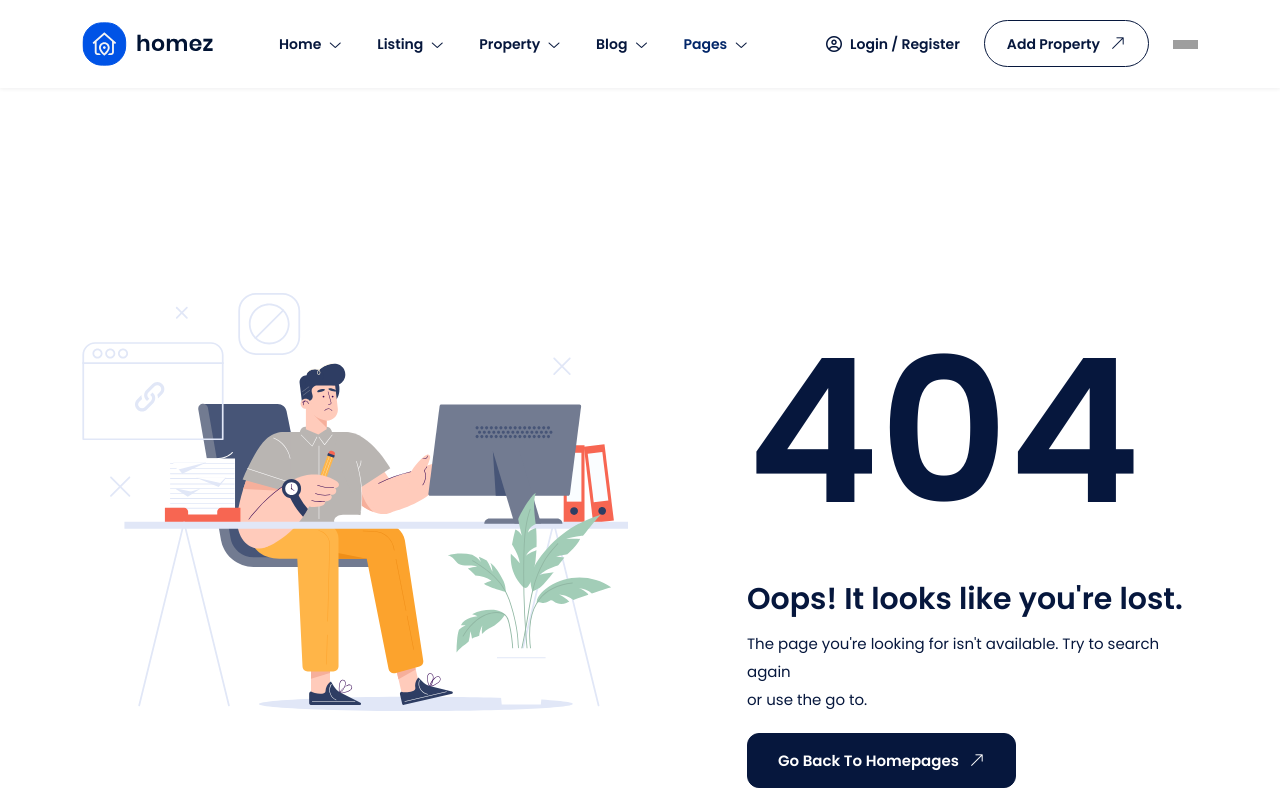
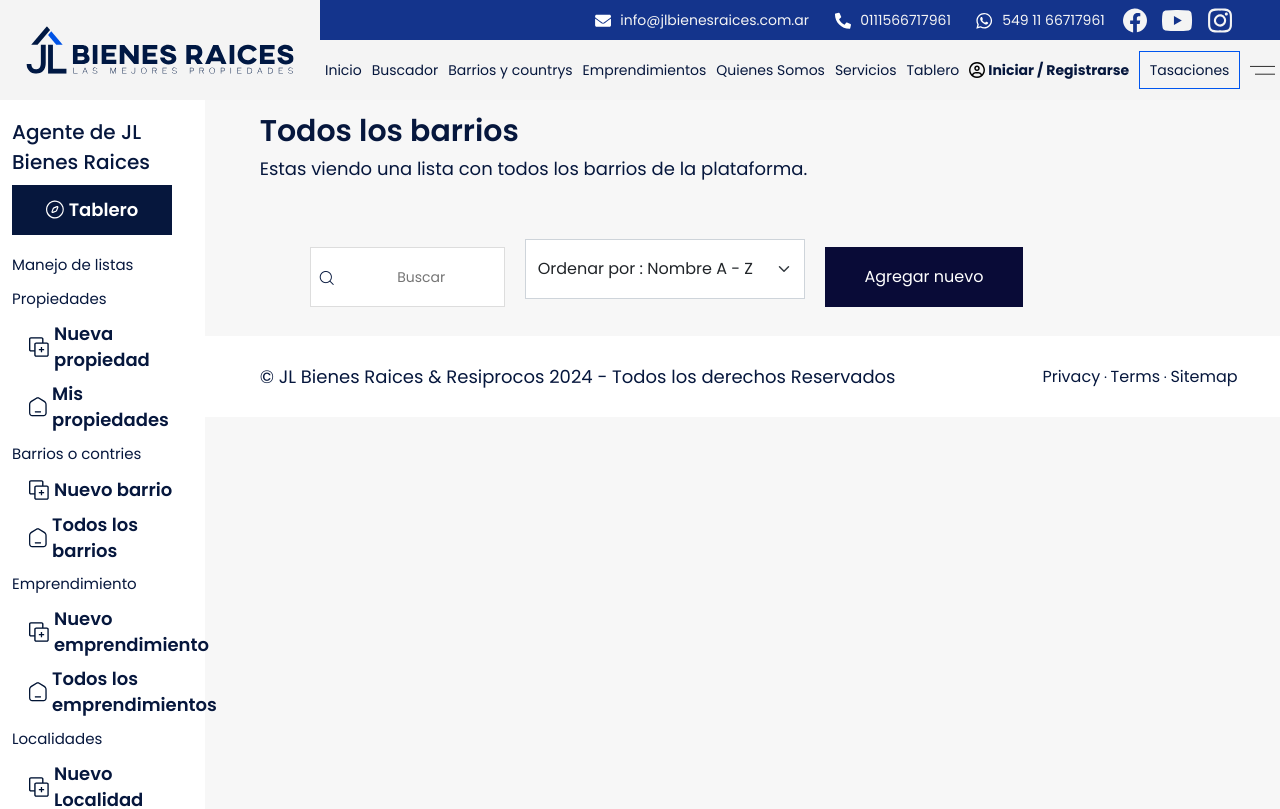
Before and after one commit to WilhelmDev/JL-Pilot, a Next.js app: page /tab-agent/barrio in a window 1280 px wide. Shown: the top 809 px of the page. Built offline with nearby package versions, Linux system fonts and the light colour scheme; grey boxes are pictures that could not be loaded.

Commit message:
Filtro terminado

```diff
--- a/public/scss/tab-agent/home.scss
+++ b/public/scss/tab-agent/home.scss
@@ -21,7 +21,7 @@
         color: $IntenseDarkBlue2;
         gap: 20px;
         .info-item {
-          background-color: #FFF;
+          background-color: #fff;
           display: flex;
           justify-content: center;
           align-items: center;
@@ -51,7 +51,7 @@
             width: 80px;
             height: 50px;
             max-width: 25%;
-            background-color: #F3F5F6;
+            background-color: #f3f5f6;
             border-radius: 50%;
             .bg-custom {
               height: 30px;
@@ -100,7 +100,112 @@
           font-size: 17px;
           font-weight: 600;
           padding: 2%;
-          background-color: #FFF;
+          background-color: #fff;
+        }
+      }
+    }
+    #agent-tab-barrio {
+      padding: 1.5% 5%;
+      .info-user-cont {
+        color: $IntenseDarkBlue2;
+        display: flex;
+        flex-direction: column;
+        font-size: 18px;
+        font-weight: 400;
+        line-height: 15px;
+        .welcome-user {
+          font-size: 30px;
+          font-weight: 600;
+          line-height: 30px;
+        }
+      }
+      .form-search {
+        border: 1px solid #dddddd;
+        box-shadow: none;
+        font-size: 14px;
+        font-family: var(--title-font-family);
+        height: 60px;
+        width: 195px;
+        outline: none;
+        padding-left: 30px;
+
+        &:focus {
+          border-color: black;
+        }
+
+        &::placeholder {
+          text-align: center;
+        }
+      }
+      .general-info-cont {
+        margin-left: 50px;
+        margin-top: 6%;
+        display: flex;
+        color: $IntenseDarkBlue2;
+        gap: 20px;
+        .info-item {
+          justify-content: center;
+          align-items: center;
+          flex-direction: column;
+          flex-wrap: wrap;
+          align-content: center;
+          padding: 0 0%;
+          height: 85px;
+          max-width: 20em;
+          gap: 52px;
+          .item-data {
+            display: flex;
+            flex-direction: column;
+            font-weight: 400;
+            font-size: 14px;
+            width: 75%;
+            h2 {
+              line-height: normal;
+            }
+          }
+          .item-icon {
+            display: flex;
+            flex-wrap: wrap;
+            align-content: center;
+            justify-content: center;
+            width: 80px;
+            height: 50px;
+            max-width: 25%;
+            background-color: #f3f5f6;
+            border-radius: 50%;
+            .bg-custom {
+              height: 30px;
+              width: 30px;
+            }
+          }
+          .input-icon-container {
+            position: relative;
+          }
+
+          .flaticon-search {
+            position: absolute;
+            left: 10px;
+            top: 55%;
+            transform: translateY(-50%);
+          }
+          .input-group-custom {
+            border-radius: 0;
+            width: 323px;
+            height: 60px;
+
+            &:focus {
+              border-color: black;
+            }
+          }
+
+          .input-submit-custom {
+            border-radius: 0;
+            width: 198.61px;
+            height: 60px;
+            background-color: #090b37;
+            color: #ffffff;
+            border-color: transparent;
+          }
         }
       }
     }
--- /dev/null
+++ b/src/app/(auth)/tab-agent/barrio/page.js
@@ -0,0 +1,55 @@
+import Image from "next/image";
+import React from "react";
+
+export const metadata = {
+  title: "Tablero de barrios",
+};
+
+const AgentTabBarrio = ({ params }) => {
+  return (
+    <>
+      <section className="main-content" id="agent-tab-barrio">
+        <div className="info-user-cont"></div>
+        <div className="info-user-cont">
+          <p className="welcome-user">Todos los barrios</p>
+          <span>
+            Estas viendo una lista con todos los barrios de la plataforma.
+          </span>
+        </div>
+        <div className="general-info-cont">
+          <div className="info-item">
+            <div className="input-icon-container">
+              <span className="flaticon-search"></span>
+              <input
+                className="form-search"
+                placeholder="Buscar"
+                type="text"
+              ></input>
+            </div>
+          </div>
+          <div className="info-item">
+            <div class="input-group mb-3">
+              <select
+                class="input-group-custom form-select"
+                id="inputGroupSelect01"
+              >
+                <option selected disabled>
+                  Ordenar por : Nombre A - Z
+                </option>
+                <option value="1">Nombre</option>
+                <option value="2">Cantidad de propiedades</option>
+              </select>
+            </div>
+          </div>
+          <div className="info-item">
+            <button className="input-submit-custom btn btn-primary">
+              Agregar nuevo
+            </button>
+          </div>
+        </div>
+      </section>
+    </>
+  );
+};
+
+export default AgentTabBarrio;
```
Also changed, not shown: src/app/(auth)/tab-agent/layout.js (+12 -12 lines).
